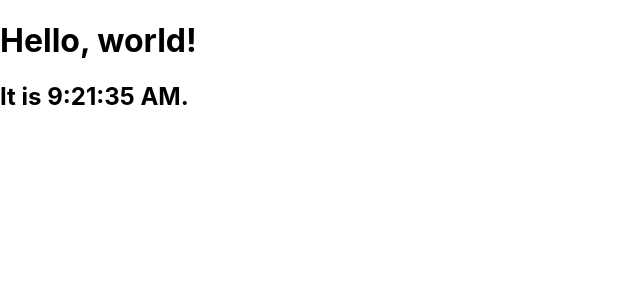
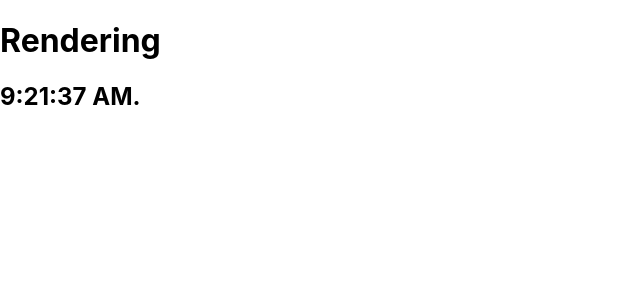
Before and after one commit to jakir-ruet/my-app, a React (Create React App) app: page / in a window 1280 px wide. Shown: the top 300 px of the page, without its empty margins (0-640 px from the left). Built offline with nearby package versions, Linux system fonts and the light colour scheme.

Commit message:
render element updated

```diff
--- a/src/container/3-renderingelements/RenderingElements.js
+++ b/src/container/3-renderingelements/RenderingElements.js
@@ -1,14 +1,17 @@
 import React from 'react';
 import ReactDOM from 'react-dom';
+
+const root = ReactDOM.createRoot(document.getElementById('root'));
 
 function RenderingElements() {
     const MyElement = (
         <div>
-            <h1>Hello, world!</h1>
-            <h2>It is {new Date().toLocaleTimeString()}.</h2>
+            <h1>Rendering</h1>
+            <h2>{new Date().toLocaleTimeString()}.</h2>
         </div>
     );
-    ReactDOM.render(MyElement, document.getElementById('root'));
+    root.render(MyElement);
+    // ReactDOM.render(MyElement, document.getElementById('root'));
 }
 
 setInterval(RenderingElements, 1000);
```
